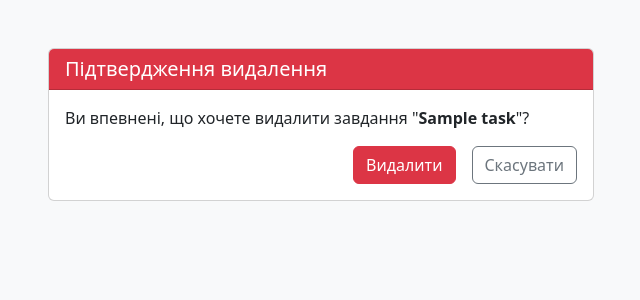
After one commit to xok9ty/Trekking-system, a Django app: page /tasks/1/delete/ in a window 1280 px wide. The commit adds this page. Shown: the top 300 px of the page, without its empty margins (319-959 px from the left). Run offline with Django 5.2, Linux system fonts and the light colour scheme; a user stored in the database is signed in; tables that the repository leaves empty hold one stand-in row (values such as "Sample post").

Commit message:
createe delete task

```diff
--- /dev/null
+++ b/trekking/templates/task_confirm_delete.html
@@ -0,0 +1,34 @@
+<!DOCTYPE html>
+<html lang="uk">
+<head>
+    <meta charset="UTF-8">
+    <meta name="viewport" content="width=device-width, initial-scale=1.0">
+    <title>Видалити завдання</title>
+    <link href="https://cdn.jsdelivr.net/npm/bootstrap@5.3.0/dist/css/bootstrap.min.css" rel="stylesheet">
+</head>
+<body class="bg-light">
+    <div class="container py-5">
+        <div class="row justify-content-center">
+            <div class="col-md-8 col-lg-6">
+                <div class="card">
+                    <div class="card-header bg-danger text-white">
+                        <h1 class="h5 mb-0">Підтвердження видалення</h1>
+                    </div>
+                    <div class="card-body">
+                        <p>Ви впевнені, що хочете видалити завдання "<strong>{{ object.title }}</strong>"?</p>
+                        <form method="post">
+                            {% csrf_token %}
+                            <div class="d-grid gap-2 d-md-flex justify-content-md-end">
+                                <button type="submit" class="btn btn-danger me-md-2">Видалити</button>
+                                <a href="{% url 'tasks:task-list' %}" class="btn btn-outline-secondary">Скасувати</a>
+                            </div>
+                        </form>
+                    </div>
+                </div>
+            </div>
+        </div>
+    </div>
+
+    <script src="https://cdn.jsdelivr.net/npm/bootstrap@5.3.0/dist/js/bootstrap.bundle.min.js"></script>
+</body>
+</html>
--- a/trekking/templates/task_detail.html
+++ b/trekking/templates/task_detail.html
@@ -57,7 +57,8 @@
 
         <div class="mt-4">
             <a href="{% url 'tasks:task-list' %}" class="btn btn-outline-secondary">Назад до списку</a>
-            <a href="{% url 'tasks:task-update' task.pk %}" class="btn btn-outline-secondary"> Редагувати </a>
+            <a href="{% url 'tasks:task-update' task.pk %}" class="btn btn-outline-primary">Редагувати</a>
+            <a href="{% url 'tasks:task-delete' task.pk %}" class="btn btn-outline-danger">Видалити</a>
         </div>
     </div>
 
--- a/trekking/urls.py
+++ b/trekking/urls.py
@@ -1,5 +1,5 @@
 from django.urls import path
-from .views import TaskListView, TaskDetailView, TaskCreateView, CommentCreateView, TaskUpdateView
+from .views import TaskListView, TaskDetailView, TaskCreateView, CommentCreateView, TaskUpdateView, TaskDeleteView
 
 app_name = 'tasks'
 
@@ -9,4 +9,5 @@ urlpatterns = [
     path('create/', TaskCreateView.as_view(), name='task-create'),
     path('<int:pk>/comment/', CommentCreateView.as_view(), name='comment-create'),
     path('<int:pk>/update/', TaskUpdateView.as_view(), name='task-update'),
+    path('<int:pk>/delete/', TaskDeleteView.as_view(), name='task-delete'),
 ]
--- a/trekking/views.py
+++ b/trekking/views.py
@@ -1,6 +1,6 @@
 from django.shortcuts import render
 from .models import Task, Comment
-from django.views.generic import ListView, DetailView, CreateView, UpdateView
+from django.views.generic import ListView, DetailView, CreateView, UpdateView, DeleteView
 from django.urls import reverse_lazy, reverse
 from .forms import TaskForm, CommentForm
 from django.contrib.auth.mixins import LoginRequiredMixin
@@ -59,3 +59,11 @@ class TaskUpdateView(LoginRequiredMixin, UpdateView):
     def form_valid(self, form):
         form.instance.updated_by = self.request.user
         return super().form_valid(form)
+
+class TaskDeleteView(LoginRequiredMixin, DeleteView):
+    model = Task
+    template_name = 'task_confirm_delete.html'
+    success_url = reverse_lazy('tasks:task-list')
+
+    def get_queryset(self):
+        return super().get_queryset().filter(creator=self.request.user)
```
